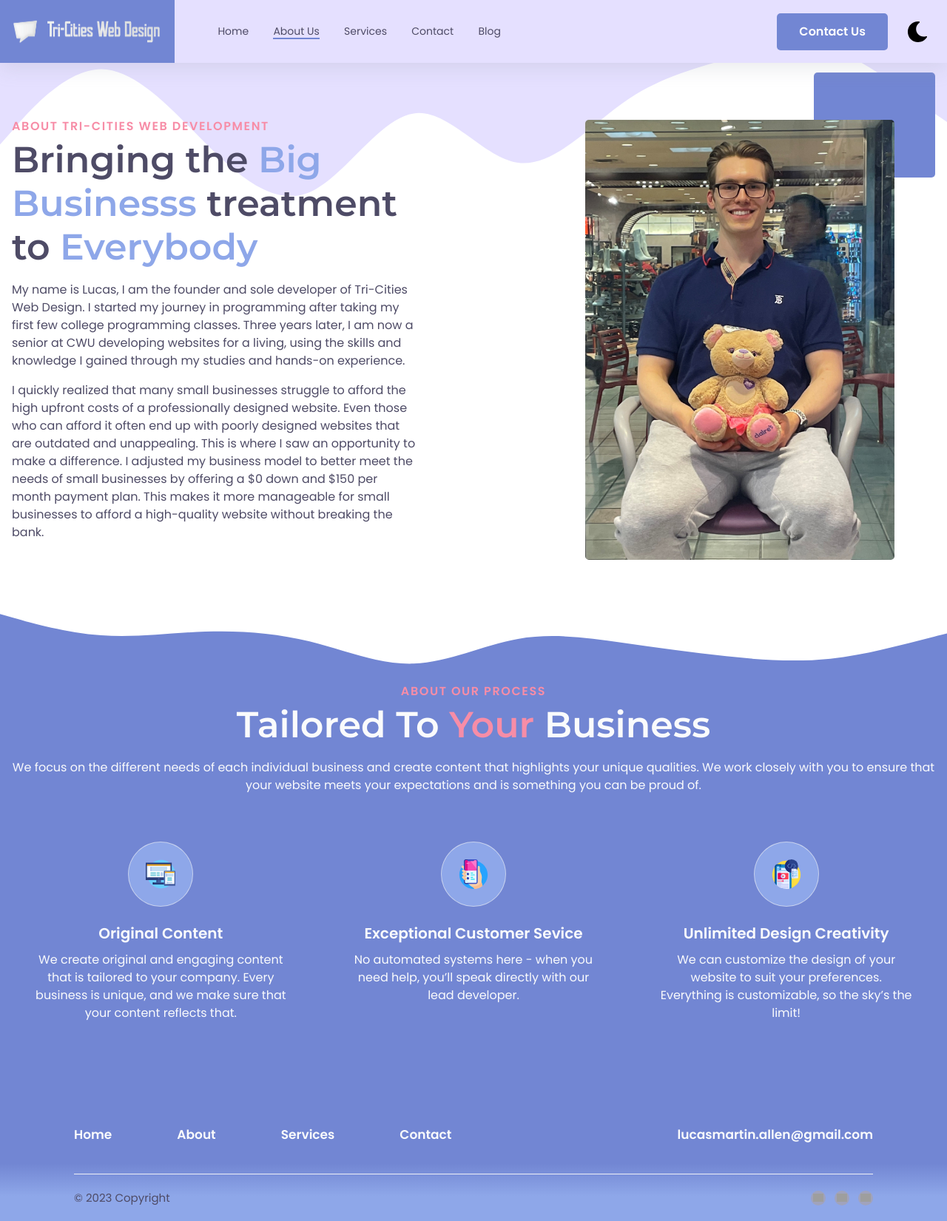
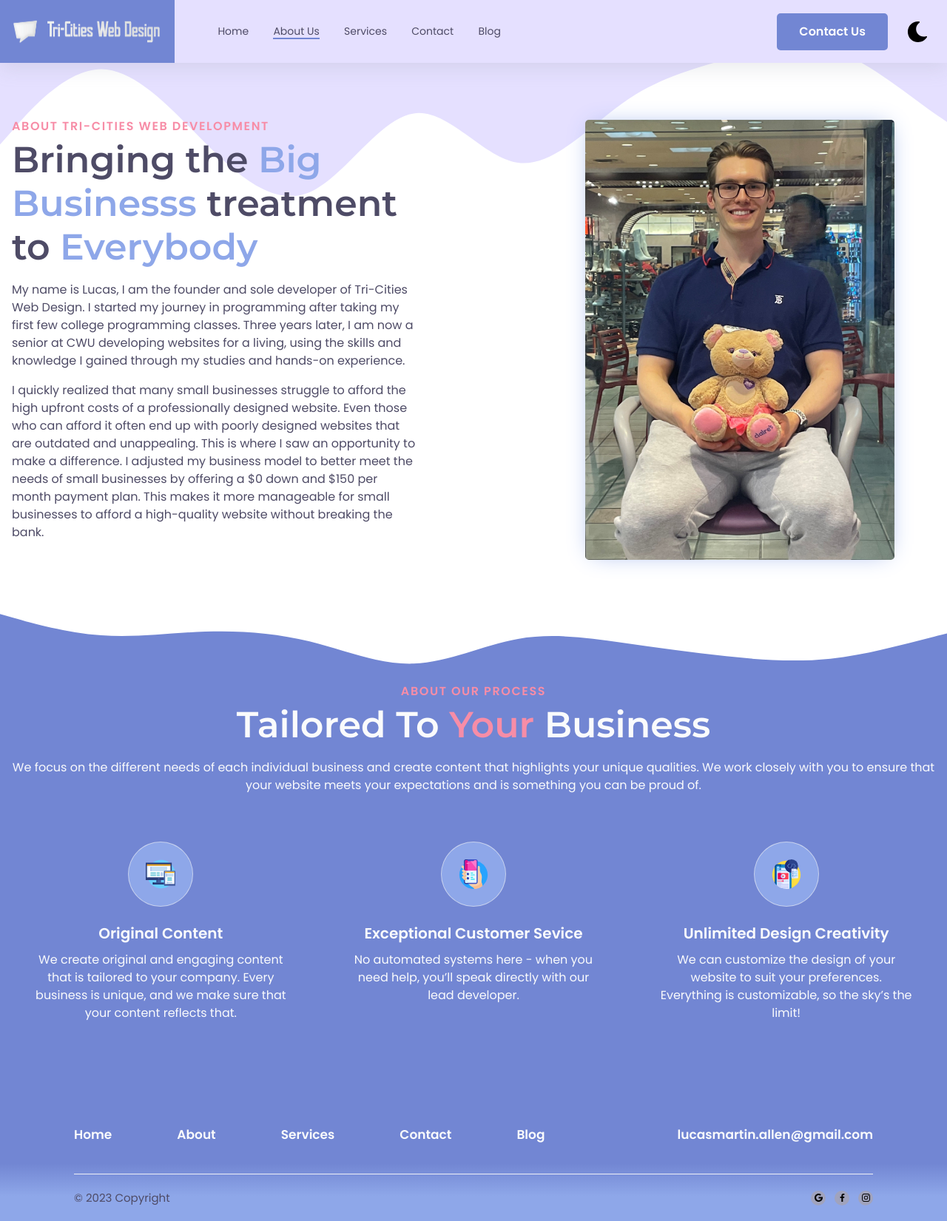
Before and after one commit to LucasAMartin/Tri-Cities-Web-Designs, an Eleventy site: page src/content/pages/about.html in a window 1280 px wide. Shown: the whole page at 74% size. Built offline with nearby package versions, Linux system fonts and the light colour scheme; Eleventy itself is replaced by a stand-in of ours; files that its build step writes are made by us from their sources; grey boxes are pictures that could not be loaded; a web font is replaced by a local one.

Commit message:
Finished general layout

```diff
--- a/src/_includes/components/footer.html
+++ b/src/_includes/components/footer.html
@@ -6,19 +6,22 @@
   <div class="cs-container">
     <ul class="cs-ul">
       <li class="cs-li">
-        <a href="" class="cs-link">Home</a>
+        <a href="/index" class="cs-link">Home</a>
       </li>
       <li class="cs-li">
-        <a href="" class="cs-link">About</a>
+        <a href="/about" class="cs-link">About</a>
       </li>
       <li class="cs-li">
-        <a href="" class="cs-link">Services</a>
+        <a href="/services" class="cs-link">Services</a>
       </li>
       <li class="cs-li">
-        <a href="" class="cs-link">Contact</a>
+        <a href="/contact" class="cs-link">Contact</a>
       </li>
       <li class="cs-li">
-        <a href="mailto:info@codestitch.com" class="cs-link"
+        <a href="/blog" class="cs-link">Blog</a>
+      </li>
+      <li class="cs-li">
+        <a href="mailto: lucasmartin.allen@gmail.com" class="cs-link"
           >lucasmartin.allen@gmail.com</a
         >
       </li>
@@ -36,7 +39,7 @@
           aria-hidden="true"
           loading="lazy"
           decoding="async"
-          src="https://csimg.nyc3.digitaloceanspaces.com/Social/google-black.svg"
+          src="/assets/svgs/google-black.svg"
           alt="google"
           width="11"
           height="11"
@@ -53,7 +56,7 @@
           aria-hidden="true"
           loading="lazy"
           decoding="async"
-          src="https://csimg.nyc3.digitaloceanspaces.com/Social/facebook-black.svg"
+          src="/assets/svgs/facebook-black.svg"
           alt="facebook"
           width="6"
           height="11"
@@ -70,7 +73,7 @@
           aria-hidden="true"
           loading="lazy"
           decoding="async"
-          src="https://csimg.nyc3.digitaloceanspaces.com/Social/instagram-black.svg"
+          src="/assets/svgs/instagram-black.svg"
           alt="instagram"
           width="11"
           height="11"
--- a/src/assets/less/about.less
+++ b/src/assets/less/about.less
@@ -102,24 +102,6 @@
       position: relative;
       /* pushes it to the top in the first position */
       order: -1;
-
-      &:before {
-        content: "";
-        width: (186/16em);
-        height: (161/16em);
-        background: var(--primary);
-        opacity: 1;
-        position: absolute;
-        display: block;
-        top: (0/16em);
-        right: (0/16em);
-        animation-name: floatAnimation;
-        animation-duration: 6s;
-        animation-timing-function: ease-in-out;
-        animation-fill-mode: forwards;
-        animation-iteration-count: infinite;
-        border-radius: 5px;
-      }
     }
 
     .cs-picture {
@@ -135,6 +117,7 @@
         /* makes it act like a background image */
         object-fit: cover;
         border-radius: 5px;
+        box-shadow: 0 0 30px -10px var(--secondary);
       }
     }
 
--- a/src/assets/less/services.less
+++ b/src/assets/less/services.less
@@ -11,6 +11,7 @@
   #sbs-r-870 {
     padding: var(--sectionPadding);
     padding-bottom: 0;
+    padding-top: 0;
     position: relative;
 
     .cs-color {
```
Also changed, not shown: src/assets/svgs/facebook-black.svg (added), src/assets/svgs/google-black.svg (added), src/assets/svgs/instagram-black.svg (added).
